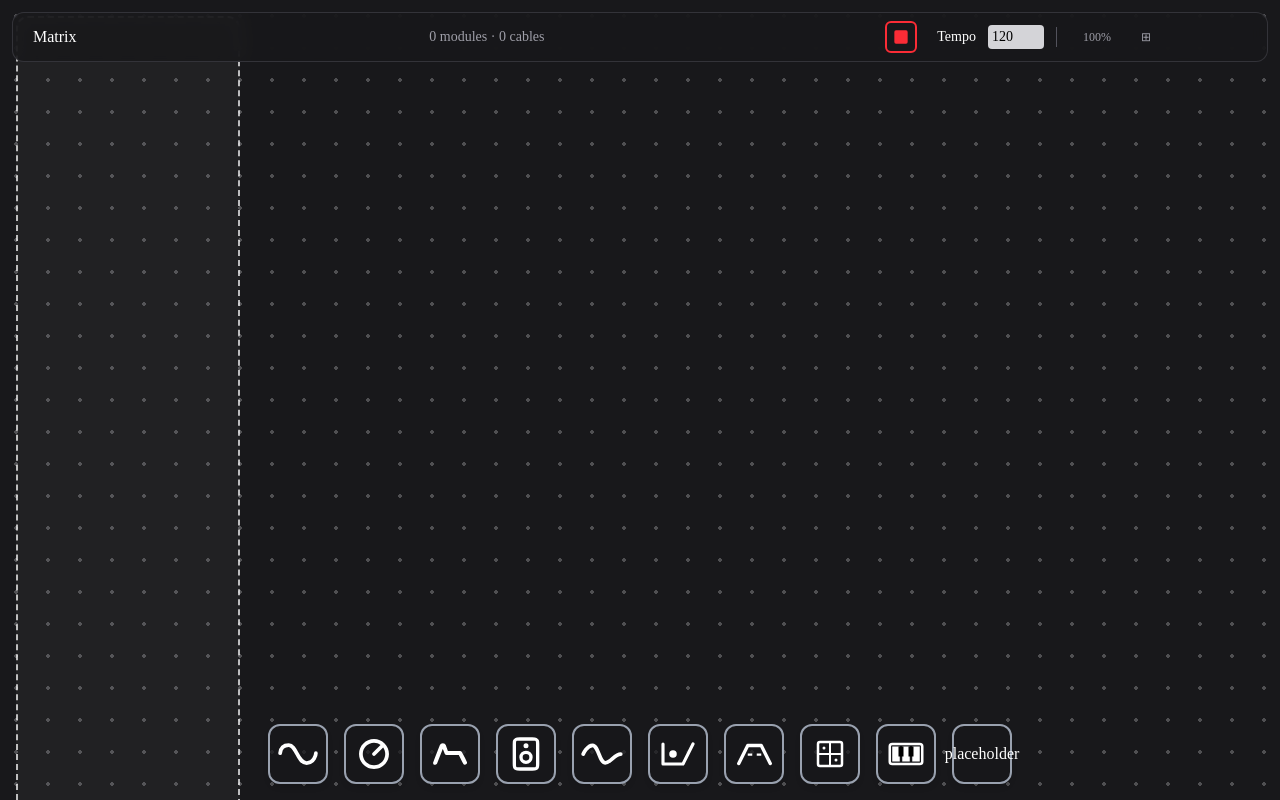
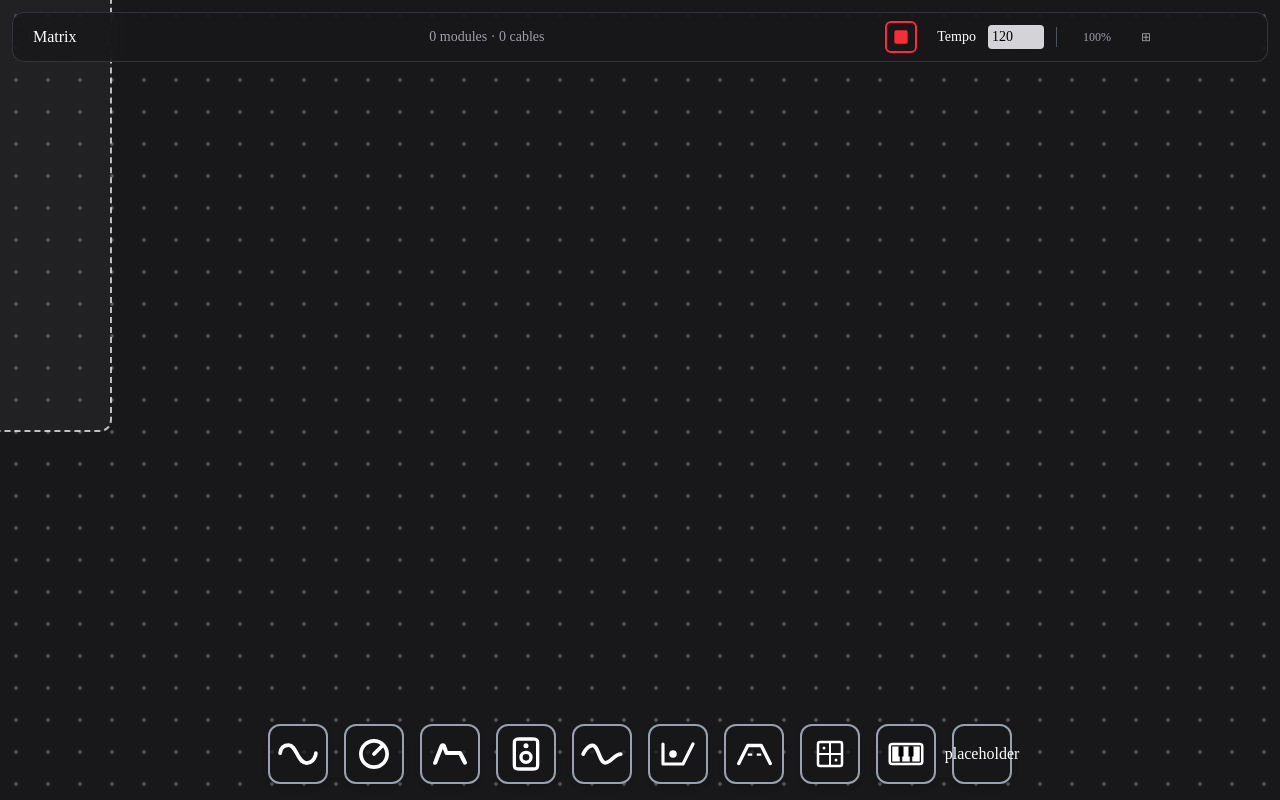
Before and after one commit to gnxrlyqf/modular, a React (Vite) app in the folder synthesizer/: page / in a window 1280 px wide. Both pictures are taken after a click on the button 450 px from the left and 754 px from the top of the page. Built offline with nearby package versions, Linux system fonts and the light colour scheme; a web font is replaced by a local one.

Commit message:
ghost blocks now drag from the center

```diff
--- a/synthesizer/src/Modules/ModuleFrame.tsx
+++ b/synthesizer/src/Modules/ModuleFrame.tsx
@@ -47,7 +47,7 @@ export default function ModuleFrame({
       data-module-id={id}
       style={{ width, height, left: position.x, top: position.y, backgroundColor: baseColor, transition: 'box-shadow 0.2s'}}
       onContextMenu={onContextMenu}
-      className={`bg-linear-to-b to-zinc-800/30 from-90% to-100% absolute m-4 flex flex-col text-white rounded-2xl overflow-visible font-lexend group`}
+      className={`bg-linear-to-b to-zinc-800/30 from-90% to-100% absolute flex flex-col text-white rounded-2xl overflow-visible font-lexend group`}
       onMouseEnter={e => { (e.currentTarget as HTMLDivElement).style.boxShadow = `0 0 ${MODULE_SHADOW_SIZE}px 0 ${shadowColor}`; }}
       onMouseLeave={e => { (e.currentTarget as HTMLDivElement).style.boxShadow = 'none'; }}
     >
--- a/synthesizer/src/Scene/DockItems.tsx
+++ b/synthesizer/src/Scene/DockItems.tsx
@@ -171,7 +171,7 @@ function GhostModule(props: { type: ModuleType; x: number; y: number; className?
 
   return (
     <div
-      className={`pointer-events-none absolute m-4 rounded-xl border-2 border-dashed border-white/90 bg-white/5 ${props.className ?? ""}`}
+      className={`pointer-events-none absolute rounded-xl border-2 border-dashed border-white/90 bg-white/5 ${props.className ?? ""}`}
       style={{ width: w, height: h, left: props.x, top: props.y }}
     />
   )
--- a/synthesizer/src/Scene/Scene.tsx
+++ b/synthesizer/src/Scene/Scene.tsx
@@ -327,8 +327,13 @@ function Scene() {
   // Dock items — use screenToWorld (stable ref, always reads live camera)
   const items = useMemo(
     () => createDockItems((type, e) => {
+      const { w, h } = moduleObjects[type];
       const { x, y } = screenToWorld(e.clientX, e.clientY);
-      setGhost({ type, x: snapToGrid(x), y: snapToGrid(y) });
+      setGhost({
+        type,
+        x: snapToGrid(x - w / 2),
+        y: snapToGrid(y - h / 2),
+      });
     }),
     [screenToWorld]
   );
@@ -381,9 +386,14 @@ function Scene() {
   const handleSceneMouseMove = (e: { clientX: number; clientY: number }) => {
     if (!ghost) return;
     const { x: worldX, y: worldY } = screenToWorld(e.clientX, e.clientY);
+    const { w, h } = moduleObjects[ghost.type];
     setGhost((prev) => {
       if (!prev) return prev;
-      return { ...prev, x: snapToGrid(worldX), y: snapToGrid(worldY) };
+      return {
+        ...prev,
+        x: snapToGrid(worldX - w / 2),
+        y: snapToGrid(worldY - h / 2),
+      };
     });
   };
 
--- a/synthesizer/src/Utils/wouldGhostOverlap.ts
+++ b/synthesizer/src/Utils/wouldGhostOverlap.ts
@@ -1,6 +1,4 @@
 import type { Module } from "../Scene/Modules";
-
-const MODULE_GAP = 16;
 
 type ModuleSizeMap = Record<Module["type"], { w: number; h: number }>;
 
@@ -17,10 +15,10 @@ export function wouldGhostOverlap(
     const moduleSize = moduleSizes[m.type];
 
     return (
-      x < m.x + moduleSize.w + MODULE_GAP &&
-      x + ghostSize.w + MODULE_GAP > m.x &&
-      y < m.y + moduleSize.h + MODULE_GAP &&
-      y + ghostSize.h + MODULE_GAP > m.y
+      x < m.x + moduleSize.w &&
+      x + ghostSize.w > m.x &&
+      y < m.y + moduleSize.h &&
+      y + ghostSize.h > m.y
     );
   });
 }
--- a/synthesizer/src/Utils/wouldOverlap.ts
+++ b/synthesizer/src/Utils/wouldOverlap.ts
@@ -1,6 +1,4 @@
 import type { ModuleProps } from "../Modules/Modules";
-
-const GRID_SIZE = 16;
 
 export function wouldOverlap(nextX: number, nextY: number, self: HTMLDivElement) {
   const width = self.offsetWidth;
@@ -17,11 +15,12 @@ export function wouldOverlap(nextX: number, nextY: number, self: HTMLDivElement)
     const otherRight = otherLeft + other.offsetWidth;
     const otherBottom = otherTop + other.offsetHeight;
 
+    // Use real bounds here; snapping already keeps modules on the grid.
     const intersects =
-      nextX < otherRight + GRID_SIZE &&
-      nextX + width + GRID_SIZE > otherLeft &&
-      nextY < otherBottom + GRID_SIZE &&
-      nextY + height + GRID_SIZE > otherTop;
+      nextX < otherRight &&
+      nextX + width > otherLeft &&
+      nextY < otherBottom &&
+      nextY + height > otherTop;
 
     if (intersects) {
       return true;
```
